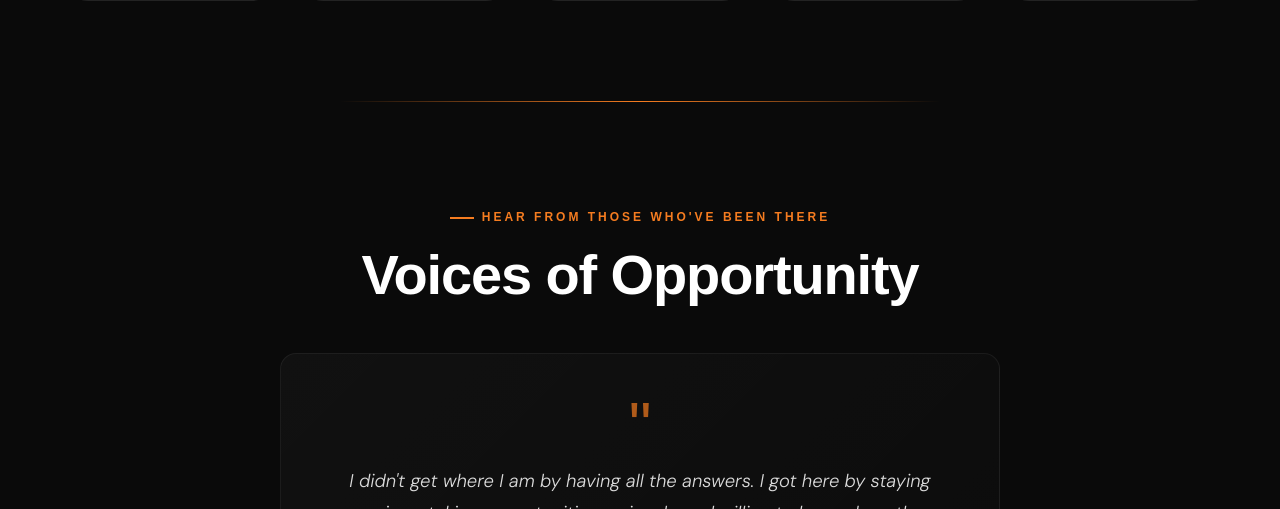
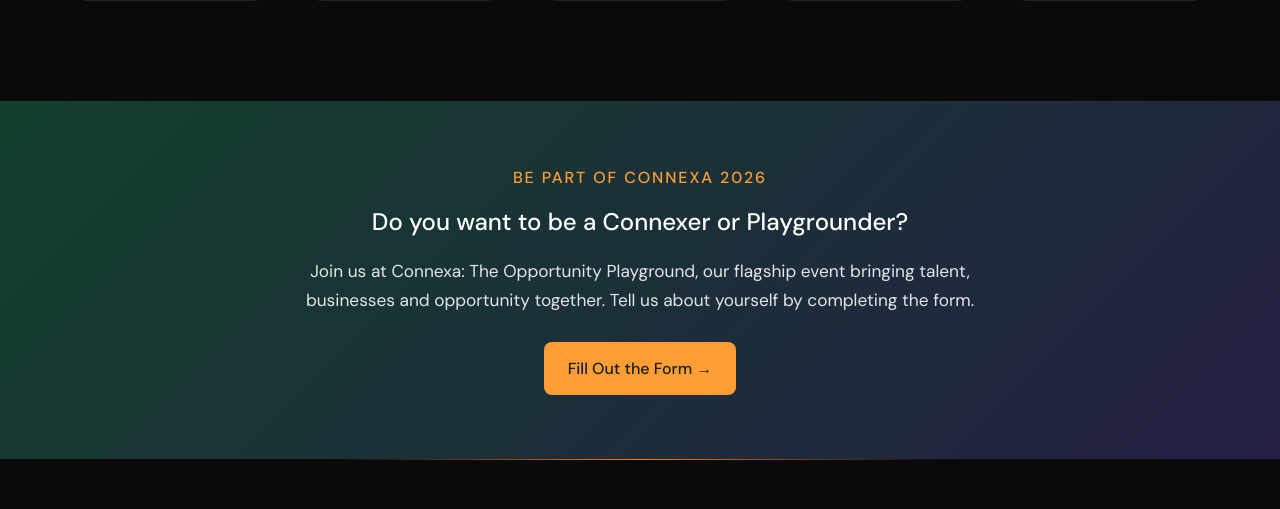
Before and after one commit to Zidepeoplenewaccount/connexa, a React (Vite) app: page / in a window 1280 px wide. Shown: the part 7532-8041 px from the top of the page. Built offline with nearby package versions, Linux system fonts and the light colour scheme; no server answers.

Commit message:
Add Connexer and Playgrounder recruitment CTA

```diff
--- a/src/App.jsx
+++ b/src/App.jsx
@@ -60,6 +60,19 @@ function HomePage() {
         <About />
         <Speakers />
         <Playgrounders />
+
+        <section className="section reveal" id="join-connexers" style={{ padding: '64px 0', background: 'linear-gradient(135deg, #123f2c 0%, #242044 100%)', color: '#fff' }}>
+          <div className="container" style={{ textAlign: 'center', maxWidth: '860px' }}>
+            <p style={{ color: '#ff9d36', fontWeight: 800, letterSpacing: '0.12em', textTransform: 'uppercase', marginBottom: '12px' }}>Be part of Connexa 2026</p>
+            <h2 style={{ color: '#fff', marginBottom: '16px' }}>Do you want to be a Connexer or Playgrounder?</h2>
+            <p style={{ color: 'rgba(255,255,255,0.88)', fontSize: '1.08rem', lineHeight: 1.7, margin: '0 auto 26px', maxWidth: '720px' }}>
+              Join us at Connexa: The Opportunity Playground, our flagship event bringing talent, businesses and opportunity together. Tell us about yourself by completing the form.
+            </p>
+            <a href="https://forms.gle/s7wtJdWTa2bWQsZJ7" target="_blank" rel="noreferrer" className="affiliate-spotlight-btn" style={{ display: 'inline-flex', alignItems: 'center', justifyContent: 'center', background: '#ff9d36', color: '#172018', fontWeight: 800, padding: '14px 24px', borderRadius: '8px', textDecoration: 'none' }}>
+              Fill Out the Form →
+            </a>
+          </div>
+        </section>
         <VoicesOfOpportunity />
         <Tickets />
 
```
